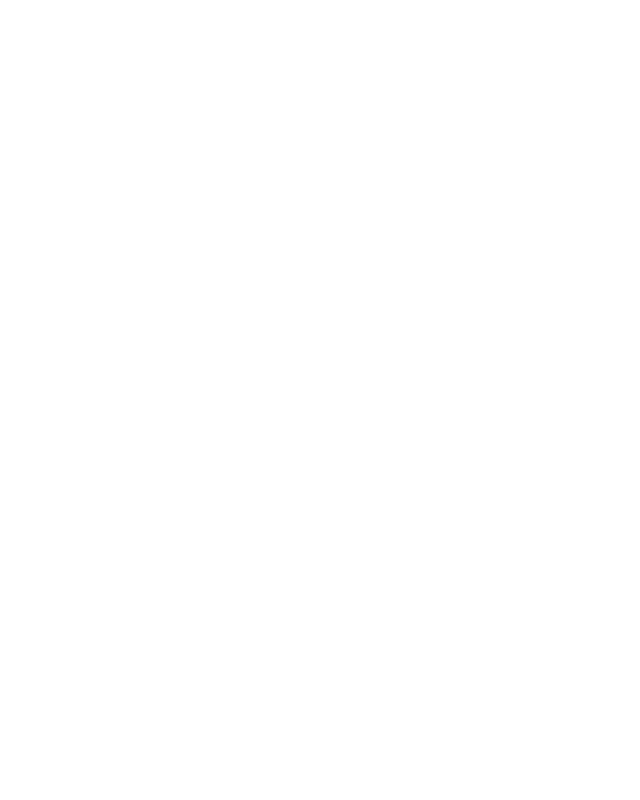
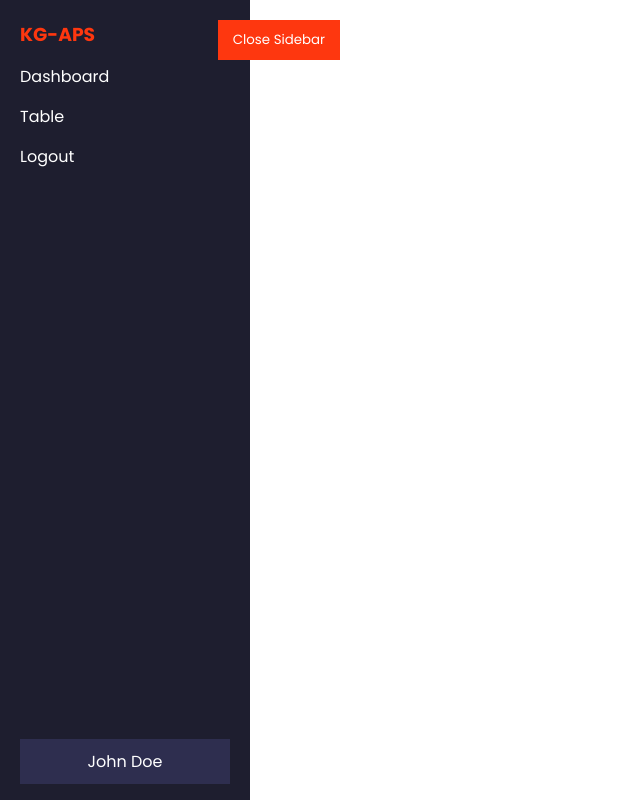
Before and after one commit to Kite-IPS/KGAPS, a React (Vite) app in the folder KG-APS/: page /facultysidebar in a window 1280 px wide. Before the commit this address had no page. Shown: the whole page, without its empty margins (0-640 px from the left). Built offline with nearby package versions, Linux system fonts and the light colour scheme.

Commit message:
Facultysidebar UI

```diff
--- a/KG-APS/src/App.jsx
+++ b/KG-APS/src/App.jsx
@@ -1,6 +1,6 @@
 import { BrowserRouter, Routes , Route} from "react-router-dom"
 import Login from "./pages/loginComponent/Login"
-import Faculty from "./pages/FacultyComponent/Faculty"
+import Facultysidebar from "./pages/FacultysidebarComponent/Facultysidebar"
 import Admin from "./pages/AdminComponent/Admin"
 import PieChart from "./ProgressDisplay/chart"
 
@@ -10,7 +10,7 @@ function App() {
     <BrowserRouter>
       <Routes>
         <Route path="/" element={ <Login/> } />
-        <Route path="/faculty-incharge" element={ <Faculty/> } />
+        <Route path="/facultysidebar" element={ <Facultysidebar/> } />
         <Route path='/admin' element={ <Admin/> } />
         <Route path='/chart' element={ <PieChart/> } />
       </Routes>
--- a/KG-APS/src/pages/FacultyComponent/Faculty.css
+++ /dev/null
@@ -1,59 +0,0 @@
-/* Faculty.css */
-
-.faculty-container {
-    display: flex;
-    position: relative;
-  }
-
-  .faculty-sidebar {
-    position: fixed;
-    top: 0;
-    left: 0;
-    height: 100%;
-    width: 250px;
-    background-color: #1e1e2f;
-    color: white;
-    transition: transform 0.3s ease;
-    transform: translateX(-90%);
-  }
-
-  .faculty-sidebar.open {
-    transform: translateX(0);
-  }
-
-  .toggle-button {
-    position: absolute;
-    top: 20px;
-    right: -90px;
-    background-color: #fe370f;
-    color: white;
-    border: none;
-    padding: 10px 15px;
-    cursor: pointer;
-  }
-
-  .sidebar-content {
-    padding: 20px;
-  }
-
-  .sidebar-content h3 {
-    color: #fe370f;
-  }
-
-  .sidebar-content ul {
-    list-style: none;
-    padding: 0;
-  }
-
-  .sidebar-content ul li {
-    margin: 15px 0;
-  }
-
-  .sidebar-content ul li a {
-    color: white;
-    text-decoration: none;
-  }
-
-  .sidebar-content ul li a:hover {
-    color: #fe370f;
-  }
--- a/KG-APS/src/pages/FacultyComponent/Faculty.jsx
+++ /dev/null
@@ -1,36 +0,0 @@
-import React, { useState } from 'react';
-import './Faculty.css';
-
-function Faculty() {
-  const [isSidebarOpen, setIsSidebarOpen] = useState(false);
-
-  const toggleSidebar = () => {
-    setIsSidebarOpen(!isSidebarOpen);
-  };
-
-  return (
-    <div className="faculty-container">
-
-      <div className={`faculty-sidebar ${isSidebarOpen ? 'open' : ''}`}>
-
-        <button className="toggle-button" onClick={toggleSidebar}>
-          {isSidebarOpen ? 'Close Sidebar' : 'Open Sidebar'}
-        </button>
-
-        {isSidebarOpen && (
-          <div className="sidebar-content">
-            <h3>KG-APS</h3>
-            <ul>
-              <li><a href="#dashboard">Dashboard</a></li>
-              <li><a href="#profile">Table</a></li>
-              <li><a href="#logout">Logout</a></li>
-            </ul>
-          </div>
-        )}
-      </div>
-
-    </div>
-  );
-}
-
-export default Faculty;
--- /dev/null
+++ b/KG-APS/src/pages/FacultysidebarComponent/Facultysidebar.css
@@ -0,0 +1,106 @@
+.faculty-sidebar-container {
+  display: flex;
+  position: relative;
+}
+
+.faculty-sidebar {
+  position: fixed;
+  top: 0;
+  left: 0;
+  height: 100%;
+  width: 250px;
+  background-color: #1e1e2f;
+  color: white;
+  transition: transform 0.3s ease;
+  transform: translateX(-90%);
+}
+
+.faculty-sidebar.open {
+  transform: translateX(0);
+}
+
+.faculty-sidebar-toggle-button {
+  position: absolute;
+  top: 20px;
+  right: -90px;
+  background-color: #fe370f;
+  color: white;
+  border: none;
+  padding: 10px 15px;
+  cursor: pointer;
+}
+
+.faculty-sidebar-content {
+  padding: 20px;
+  height: calc(100% - 100px);
+  display: flex;
+  flex-direction: column;
+}
+
+.faculty-sidebar-content h3 {
+  color: #fe370f;
+}
+
+.faculty-sidebar-content ul {
+  list-style: none;
+  padding: 0;
+  flex-grow: 1;
+}
+
+.faculty-sidebar-content ul li {
+  margin: 15px 0;
+}
+
+.faculty-sidebar-content ul li a {
+  color: white;
+  text-decoration: none;
+}
+
+.faculty-sidebar-content ul li a:hover {
+  color: #fe370f;
+}
+
+.faculty-sidebar-info {
+  margin-top: auto;
+  margin-bottom: -8vh;
+  text-align: center;
+  padding: 10px;
+  background-color: #2e2e4f;
+  cursor: pointer;
+  position: relative;
+}
+
+.faculty-sidebar-info:hover {
+  background-color: #3e3e5f;
+}
+
+.faculty-sidebar-dropup-content {
+  position: absolute;
+  bottom: 50px;
+  margin-left: -0.5vw;
+  left: 0;
+  width: 100%;
+  background-color: #1e1e2f;
+  padding: 10px;
+  text-align: left;
+  z-index: 1;
+}
+
+.faculty-sidebar-dropup-content img {
+  width: 50px;
+  height: 50px;
+  border-radius: 50%;
+  margin-bottom: 10px;
+  display: block;
+  margin-left: auto;
+  margin-right: auto;
+}
+
+.faculty-sidebar-dropup-content p {
+  margin: 5px 0;
+  color: white;
+}
+
+.faculty-sidebar-dropup-content p strong {
+  color: #fe370f;
+}
--- /dev/null
+++ b/KG-APS/src/pages/FacultysidebarComponent/Facultysidebar.jsx
@@ -0,0 +1,51 @@
+import React, { useState } from 'react';
+import './Facultysidebar.css';
+
+function Facultysidebar() {
+  const [isSidebarOpen, setIsSidebarOpen] = useState(true); // Sidebar open by default
+  const [isDropupOpen, setIsDropupOpen] = useState(false); // Dropup state
+
+  const toggleSidebar = () => {
+    setIsSidebarOpen(!isSidebarOpen);
+  };
+
+  const toggleDropup = () => {
+    setIsDropupOpen(!isDropupOpen);
+  };
+
+  return (
+    <div className="faculty-sidebar-container">
+      <div className={`faculty-sidebar ${isSidebarOpen ? 'open' : ''}`}>
+        <button className="faculty-sidebar-toggle-button" onClick={toggleSidebar}>
+          {isSidebarOpen ? 'Close Sidebar' : 'Open Sidebar'}
+        </button>
+
+        {isSidebarOpen && (
+          <div className="faculty-sidebar-content">
+            <h3>KG-APS</h3>
+            <ul>
+              <li><a href="#dashboard">Dashboard</a></li>
+              <li><a href="#profile">Table</a></li>
+              <li><a href="#logout">Logout</a></li>
+            </ul>
+
+            {/* Faculty Name at the Bottom */}
+            <div className="faculty-sidebar-info" onClick={toggleDropup}>
+              <div className="faculty-sidebar-name">John Doe</div>
+              {isDropupOpen && (
+                <div className="faculty-sidebar-dropup-content">
+                  <img src="faculty-image-url.jpg" alt="Faculty" className="faculty-sidebar-image" />
+                  <p><strong>Name:</strong> John Doe</p>
+                  <p><strong>Department:</strong> Computer Science</p>
+                  <p><strong>ID:</strong> 123456</p>
+                </div>
+              )}
+            </div>
+          </div>
+        )}
+      </div>
+    </div>
+  );
+}
+
+export default Facultysidebar;
```
